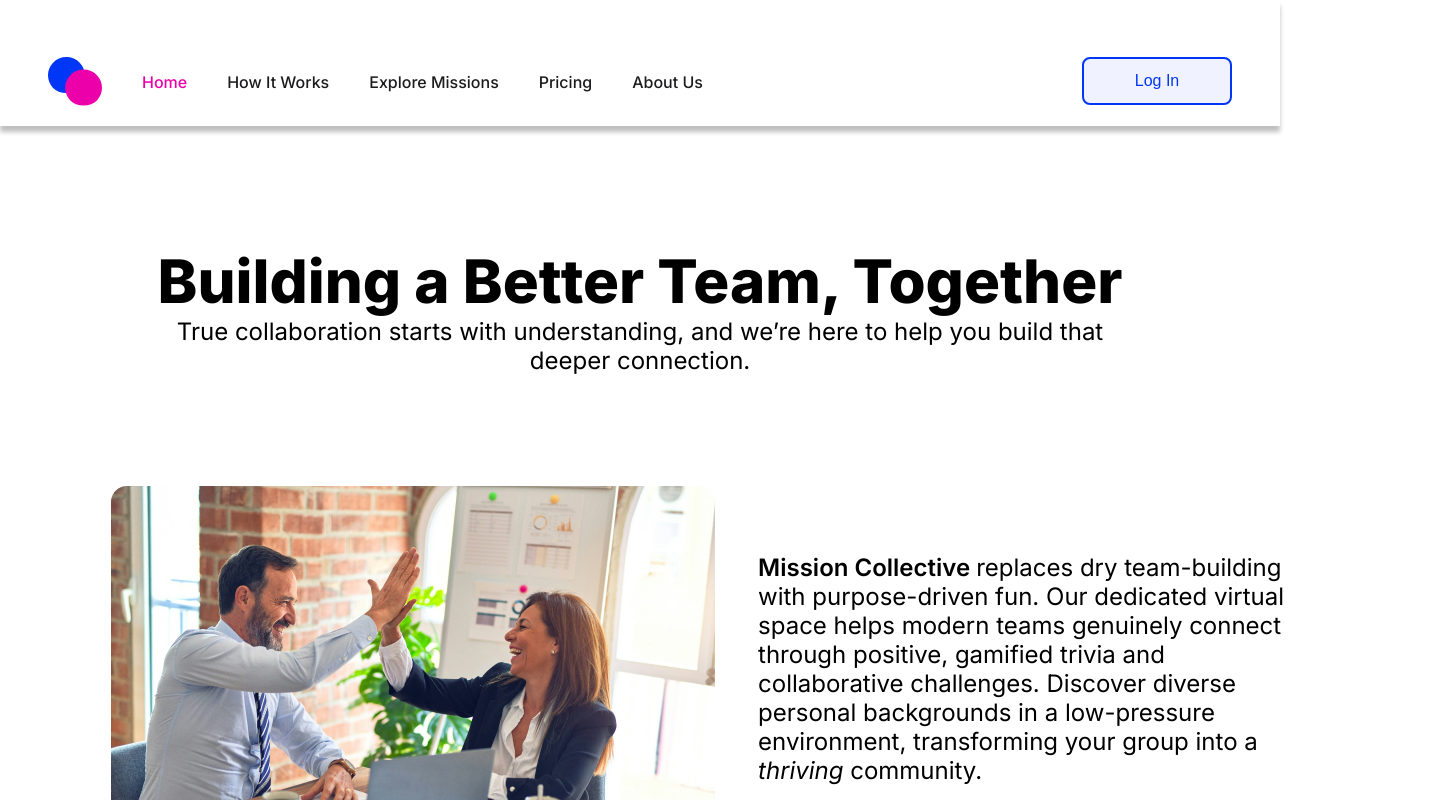
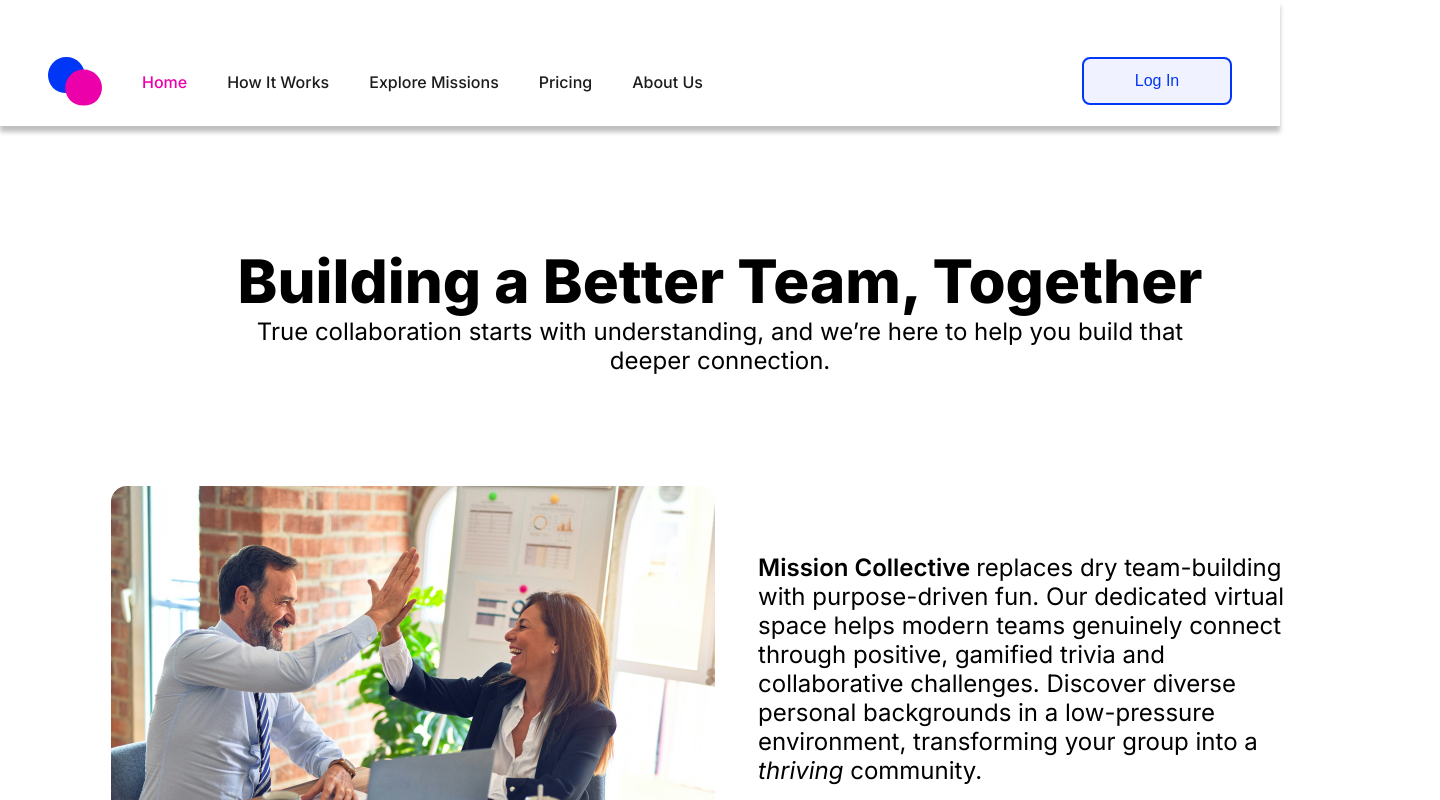
Before and after one commit to cherryontech/MissionCollective, a React (Vite) app: page / in a window 1280 px wide. Shown: the top 800 px of the page, 1440 px wide, since content can reach past the window. Built offline with nearby package versions, Linux system fonts and the light colour scheme.

Commit message:
change homepage styling

```diff
--- a/src/styles/HomePage.css
+++ b/src/styles/HomePage.css
@@ -6,8 +6,9 @@ main {
 }
 
 .homepage-container {
-  width: 100%;
-  max-width: 1440px;
+  /* width: 100%;
+  max-width: 1440px; */
+  width: 90rem;
   margin: 0.5rem auto;
   padding: 0 6.94rem;
   display: flex;
```
